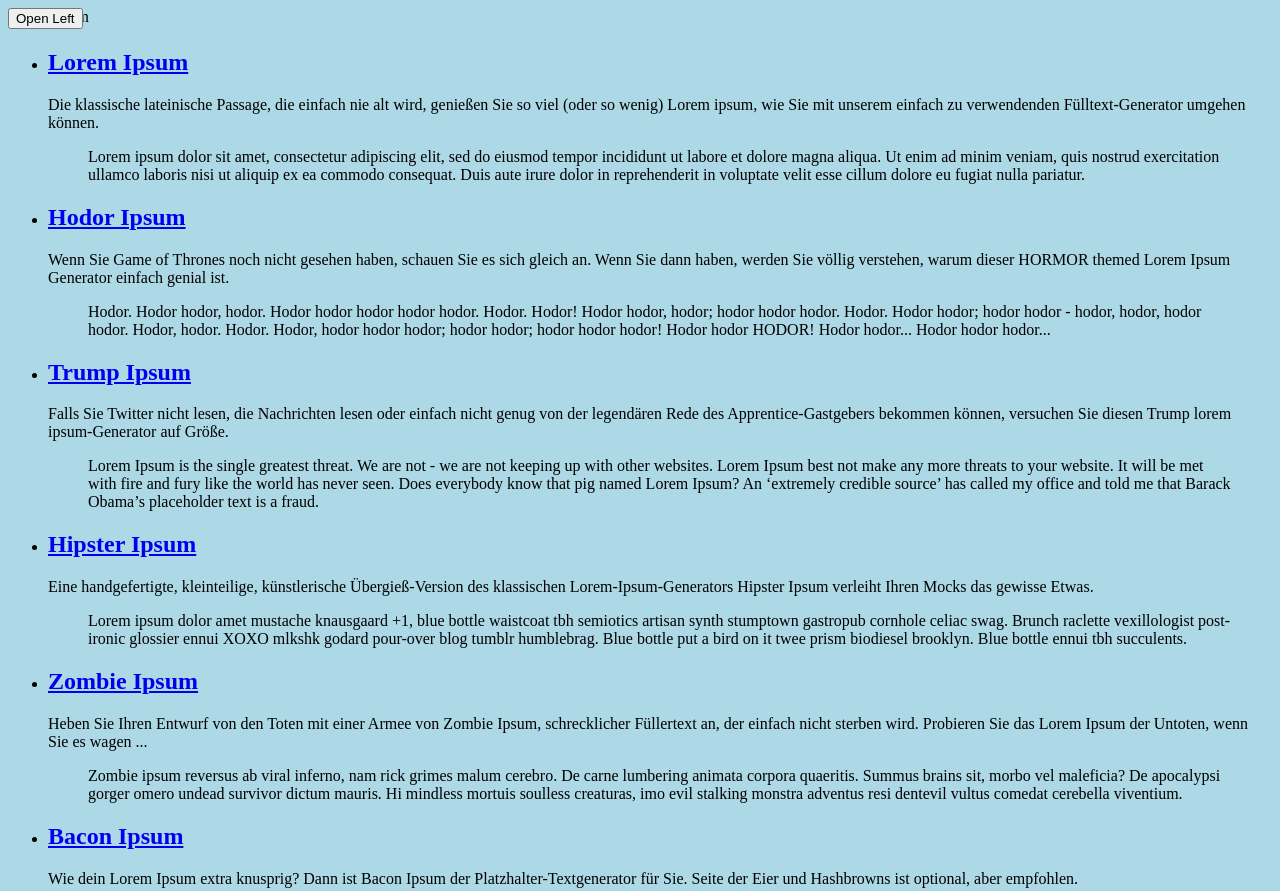
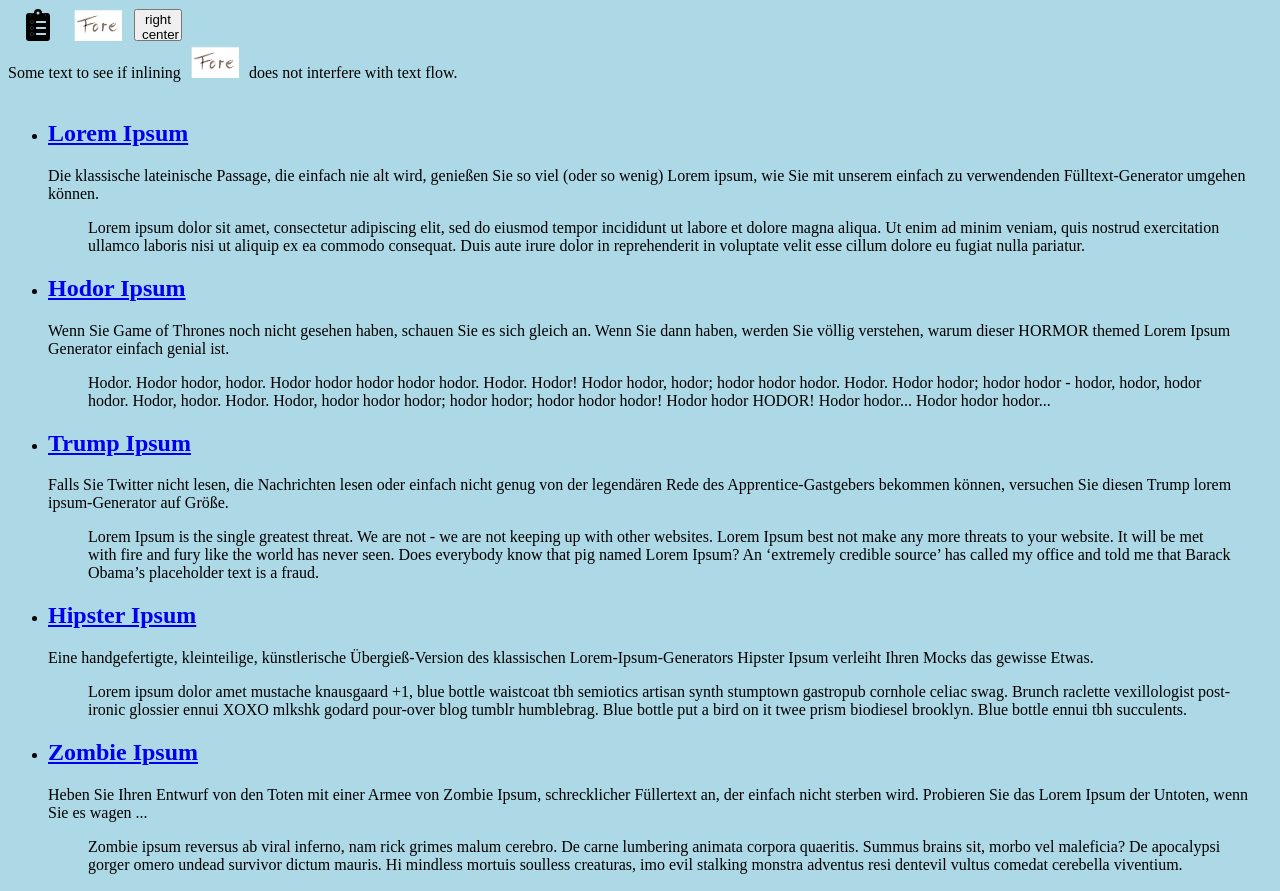
Before and after one commit to JinnElements/jinn-window, a website with bundled scripts: page demo/index.html in a window 1280 px wide. Shown: the top 891 px of the page. Built offline with nearby package versions, Linux system fonts and the light colour scheme; what jspanel4 would draw is missing.

Commit message:
supporting slotted icon to fire up the window; generic css slot matcher instead of hard-coded; not absolute any more and display:inline-block; fixed open() function to work without help of slotchanged event; documentation

```diff
--- a/demo/index.html
+++ b/demo/index.html
@@ -19,11 +19,55 @@
       width: 1rem !important;
       height: 1rem !important;}
 
+    svg{
+      width:2rem;
+      height:2rem;
+    }
+/*
+    jinn-window *{
+      display: none;
+    }
+*/
+    jinn-window > *:nth-child(1){
+      width: 3rem;
+      height: 2rem;
+    }
+    .toolbar{
+      display: flex;
+      flex-direction: row;
+    }
+
   </style>
 </head>
 <body>
-<div id="demo"></div>
-<jinn-window name="23"  headercontrols="close" open position="right-bottom" title="right-bottom">right-bottom</jinn-window>
+<!--<div id="demo"></div>-->
+<div class="toolbar">
+<jinn-window name="first"  headercontrols="close" position="right-bottom" title="right-bottom">
+  <svg slot="icon" aria-hidden="true" class="svg-inline&#45;&#45;fa fa-clipboard-list fa-w-12 block fa-2x text-purple-800" data-fa-i2svg="" data-icon="clipboard-list" data-prefix="fad" focusable="false" role="img" viewBox="0 0 384 512" xmlns="http://www.w3.org/2000/svg"><g class="fa-group"><path class="fa-secondary" d="M336 64h-80a64 64 0 0 1 64 64H64a64 64 0 0 1 64-64H48a48 48 0 0 0-48 48v352a48 48 0 0 0 48 48h288a48 48 0 0 0 48-48V112a48 48 0 0 0-48-48zM96 424a24 24 0 1 1 24-24 23.94 23.94 0 0 1-24 24zm0-96a24 24 0 1 1 24-24 23.94 23.94 0 0 1-24 24zm0-96a24 24 0 1 1 24-24 23.94 23.94 0 0 1-24 24zm224 176a8 8 0 0 1-8 8H168a8 8 0 0 1-8-8v-16a8 8 0 0 1 8-8h144a8 8 0 0 1 8 8zm0-96a8 8 0 0 1-8 8H168a8 8 0 0 1-8-8v-16a8 8 0 0 1 8-8h144a8 8 0 0 1 8 8zm0-96a8 8 0 0 1-8 8H168a8 8 0 0 1-8-8v-16a8 8 0 0 1 8-8h144a8 8 0 0 1 8 8z" fill="currentColor"></path><path class="fa-primary" d="M96 376a24 24 0 1 0 24 24 23.94 23.94 0 0 0-24-24zm0-96a24 24 0 1 0 24 24 23.94 23.94 0 0 0-24-24zm0-96a24 24 0 1 0 24 24 23.94 23.94 0 0 0-24-24zM256 64a64 64 0 0 0-128 0 64 64 0 0 0-64 64h256a64 64 0 0 0-64-64zm-64 24a24 24 0 1 1 24-24 23.94 23.94 0 0 1-24 24z" fill="currentColor"></path></g></svg>
+  right-bottom
+</jinn-window>
+<jinn-window name="second"  headercontrols="close" position="center-top" title="right-bottom">
+  <img src="light.png" slot="icon"/>
+  center-top
+</jinn-window>
+<jinn-window name="second"  headercontrols="close" position="right-center" title="right-center">
+  <button slot="icon">right center</button>
+  right-center
+</jinn-window>
+</div>
+
+<div class="text-block">
+  Some text to see if inlining
+  <jinn-window name="second"  headercontrols="close" position="center" title="right-bottom">
+    <img src="light.png" slot="icon"/>
+    center
+  </jinn-window>
+  does not interfere with text flow.
+</div>
+<jinn-window name="42"  position="left-bottom" open title="left-bottom">
+  <h1>hey</h1>
+<!--  <svg aria-hidden="true" class="svg-inline&#45;&#45;fa fa-clipboard-list fa-w-12 block fa-2x text-purple-800" data-fa-i2svg="" data-icon="clipboard-list" data-prefix="fad" focusable="false" role="img" viewBox="0 0 384 512" xmlns="http://www.w3.org/2000/svg"><g class="fa-group"><path class="fa-secondary" d="M336 64h-80a64 64 0 0 1 64 64H64a64 64 0 0 1 64-64H48a48 48 0 0 0-48 48v352a48 48 0 0 0 48 48h288a48 48 0 0 0 48-48V112a48 48 0 0 0-48-48zM96 424a24 24 0 1 1 24-24 23.94 23.94 0 0 1-24 24zm0-96a24 24 0 1 1 24-24 23.94 23.94 0 0 1-24 24zm0-96a24 24 0 1 1 24-24 23.94 23.94 0 0 1-24 24zm224 176a8 8 0 0 1-8 8H168a8 8 0 0 1-8-8v-16a8 8 0 0 1 8-8h144a8 8 0 0 1 8 8zm0-96a8 8 0 0 1-8 8H168a8 8 0 0 1-8-8v-16a8 8 0 0 1 8-8h144a8 8 0 0 1 8 8zm0-96a8 8 0 0 1-8 8H168a8 8 0 0 1-8-8v-16a8 8 0 0 1 8-8h144a8 8 0 0 1 8 8z" fill="currentColor"></path><path class="fa-primary" d="M96 376a24 24 0 1 0 24 24 23.94 23.94 0 0 0-24-24zm0-96a24 24 0 1 0 24 24 23.94 23.94 0 0 0-24-24zm0-96a24 24 0 1 0 24 24 23.94 23.94 0 0 0-24-24zM256 64a64 64 0 0 0-128 0 64 64 0 0 0-64 64h256a64 64 0 0 0-64-64zm-64 24a24 24 0 1 1 24-24 23.94 23.94 0 0 1-24 24z" fill="currentColor"></path></g></svg>-->
+</jinn-window>
 <jinn-window name="23"  open position="right-top" title="right-top">
   <ul class="right-top">
     <li class="page-list__item" itemscope="" itemtype="https://schema.org/CreativeWork">
@@ -343,24 +387,15 @@
     </li>
   </ul>
 </jinn-window>
+<!--
 <jinn-window name="23"  headercontrols="smallify close" open position="center-bottom" title="center-bottom"><h1>center-bottom</h1></jinn-window>
-<jinn-window name="42"  position="left-bottom"  title="left-bottom"> <svg aria-hidden="true" class="svg-inline--fa fa-clipboard-list fa-w-12 block fa-2x text-purple-800" data-fa-i2svg="" data-icon="clipboard-list" data-prefix="fad" focusable="false" role="img" viewBox="0 0 384 512" xmlns="http://www.w3.org/2000/svg"><g class="fa-group"><path class="fa-secondary" d="M336 64h-80a64 64 0 0 1 64 64H64a64 64 0 0 1 64-64H48a48 48 0 0 0-48 48v352a48 48 0 0 0 48 48h288a48 48 0 0 0 48-48V112a48 48 0 0 0-48-48zM96 424a24 24 0 1 1 24-24 23.94 23.94 0 0 1-24 24zm0-96a24 24 0 1 1 24-24 23.94 23.94 0 0 1-24 24zm0-96a24 24 0 1 1 24-24 23.94 23.94 0 0 1-24 24zm224 176a8 8 0 0 1-8 8H168a8 8 0 0 1-8-8v-16a8 8 0 0 1 8-8h144a8 8 0 0 1 8 8zm0-96a8 8 0 0 1-8 8H168a8 8 0 0 1-8-8v-16a8 8 0 0 1 8-8h144a8 8 0 0 1 8 8zm0-96a8 8 0 0 1-8 8H168a8 8 0 0 1-8-8v-16a8 8 0 0 1 8-8h144a8 8 0 0 1 8 8z" fill="currentColor"></path><path class="fa-primary" d="M96 376a24 24 0 1 0 24 24 23.94 23.94 0 0 0-24-24zm0-96a24 24 0 1 0 24 24 23.94 23.94 0 0 0-24-24zm0-96a24 24 0 1 0 24 24 23.94 23.94 0 0 0-24-24zM256 64a64 64 0 0 0-128 0 64 64 0 0 0-64 64h256a64 64 0 0 0-64-64zm-64 24a24 24 0 1 1 24-24 23.94 23.94 0 0 1-24 24z" fill="currentColor"></path></g></svg></jinn-window>
+<jinn-window name="42"  position="left-bottom"  title="left-bottom"> <svg aria-hidden="true" class="svg-inline&#45;&#45;fa fa-clipboard-list fa-w-12 block fa-2x text-purple-800" data-fa-i2svg="" data-icon="clipboard-list" data-prefix="fad" focusable="false" role="img" viewBox="0 0 384 512" xmlns="http://www.w3.org/2000/svg"><g class="fa-group"><path class="fa-secondary" d="M336 64h-80a64 64 0 0 1 64 64H64a64 64 0 0 1 64-64H48a48 48 0 0 0-48 48v352a48 48 0 0 0 48 48h288a48 48 0 0 0 48-48V112a48 48 0 0 0-48-48zM96 424a24 24 0 1 1 24-24 23.94 23.94 0 0 1-24 24zm0-96a24 24 0 1 1 24-24 23.94 23.94 0 0 1-24 24zm0-96a24 24 0 1 1 24-24 23.94 23.94 0 0 1-24 24zm224 176a8 8 0 0 1-8 8H168a8 8 0 0 1-8-8v-16a8 8 0 0 1 8-8h144a8 8 0 0 1 8 8zm0-96a8 8 0 0 1-8 8H168a8 8 0 0 1-8-8v-16a8 8 0 0 1 8-8h144a8 8 0 0 1 8 8zm0-96a8 8 0 0 1-8 8H168a8 8 0 0 1-8-8v-16a8 8 0 0 1 8-8h144a8 8 0 0 1 8 8z" fill="currentColor"></path><path class="fa-primary" d="M96 376a24 24 0 1 0 24 24 23.94 23.94 0 0 0-24-24zm0-96a24 24 0 1 0 24 24 23.94 23.94 0 0 0-24-24zm0-96a24 24 0 1 0 24 24 23.94 23.94 0 0 0-24-24zM256 64a64 64 0 0 0-128 0 64 64 0 0 0-64 64h256a64 64 0 0 0-64-64zm-64 24a24 24 0 1 1 24-24 23.94 23.94 0 0 1-24 24z" fill="currentColor"></path></g></svg></jinn-window>
 <jinn-window name="5"  open position="center" size="150 50" title="center"><div class="center-box">center</div></jinn-window>
+-->
 
-<button id="openLeft">Open Left</button>
+<!--<button id="openLeft">Open Left Bottom</button>-->
 
-<script type="text/javascript">
-  const openButton = document.getElementById("openLeft");
-    const win = document.querySelector("jinn-window[name='42']");
 
-  openButton.addEventListener("click", (e) => {
-    win.open();
-  });
-
-  win.addEventListener("window-opened", (e) => {
-    console.log("window-opened", e.detail)
-  });
-</script>
 
 <section class="page-section g">
   <ul class="page-list g12-xs g9-md g3-md-offset g6-xl g3-xl-offset">
@@ -681,19 +716,6 @@
     </li>
   </ul>
   <div class="g12-xs g3-xl page-display s-half-page">
-    <div class="page-display__block">
-      <div id="waldo-tag-5040" class="waldo-display-unit" data-processed="true" style="min-width: 300px; min-height: 600px;" data-google-query-id="CIbf1NvOyPcCFVz_uwgdoFMMZQ"><div id="google_ads_iframe_/124067137,22580084566/loremipsum300x600FL_1_0__container__" style="border: 0pt none;"><iframe id="google_ads_iframe_/124067137,22580084566/loremipsum300x600FL_1_0" name="google_ads_iframe_/124067137,22580084566/loremipsum300x600FL_1_0" title="3rd party ad content" width="300" height="600" scrolling="no" marginwidth="0" marginheight="0" frameborder="0" role="region" aria-label="Advertisement" tabindex="0" sandbox="allow-forms allow-popups allow-popups-to-escape-sandbox allow-same-origin allow-scripts allow-top-navigation-by-user-activation" data-load-complete="true" data-google-container-id="1" style="border: 0px; vertical-align: bottom;"></iframe></div></div>
-      <!-- <script async src="https://pagead2.googlesyndication.com/pagead/js/adsbygoogle.js"></script>
-      <ins class="adsbygoogle"
-           style="display:block"
-           data-ad-client="ca-pub-9381543993488137"
-           data-ad-slot="8777518508"
-           data-ad-format="auto"
-           data-full-width-responsive="true"></ins>
-      <script>
-        (adsbygoogle = window.adsbygoogle || []).push({});
-      </script> -->
-    </div>
     <div class="page-display__block mt72">
       <div id="waldo-tag-5042" class="waldo-display-unit" data-processed="true" style="min-width: 300px; min-height: 600px;" data-google-query-id="CIff1NvOyPcCFVz_uwgdoFMMZQ"><div id="google_ads_iframe_/124067137,22580084566/loremipsum300x600FL_2_0__container__" style="border: 0pt none; display: inline-block; width: 160px; height: 600px;"><iframe frameborder="0" src="https://d0dd6f06df340ff17d302990b8926970.safeframe.googlesyndication.com/safeframe/1-0-38/html/container.html" id="google_ads_iframe_/124067137,22580084566/loremipsum300x600FL_2_0" title="3rd party ad content" name="" scrolling="no" marginwidth="0" marginheight="0" width="160" height="600" data-is-safeframe="true" sandbox="allow-forms allow-popups allow-popups-to-escape-sandbox allow-same-origin allow-scripts allow-top-navigation-by-user-activation" role="region" aria-label="Advertisement" tabindex="0" data-google-container-id="2" data-load-complete="true" style="border: 0px; vertical-align: bottom;"></iframe></div></div>
     </div>
--- a/package.json
+++ b/package.json
@@ -3,7 +3,7 @@
   "description": "Webcomponent jinn-window following open-wc recommendations",
   "license": "MIT",
   "author": "jinn-window",
-  "version": "0.0.1",
+  "version": "0.0.2",
   "main": "index.js",
   "module": "index.js",
   "scripts": {
--- a/src/JinnWindow.js
+++ b/src/JinnWindow.js
@@ -1,5 +1,16 @@
 import { jsPanel } from '../node_modules/jspanel4/es6module/jspanel.min.js';
 
+/**
+ * Wraps jsPanel4 and exposes a small subset of it as web component.
+ *
+ * JinnWindow provides a slot 'icon' to plugin an icon acting as button
+ * for opening the window. Note that the 'open' marker attribute should not
+ * be present in this case.
+ *
+ * Current limitations:
+ * due to limited functionality with '::slotted' selector currently only
+ * 'img' and 'svg' elements are supported.
+ */
 export class JinnWindow extends HTMLElement {
   constructor() {
     super();
@@ -9,20 +20,34 @@
   connectedCallback() {
     const style = `
           :host {
-        display: block;
-        width: 100%;
-        height: 100%;
+            display: inline-block;
             background: transparent;
-        position: absolute;
-        z-index: -1;
           }
+
+          #default{
+            display:none;
+          }
+
+          button{
+            background:transparent;
+            border:none;
+            cursor:pointer;
+          }
+
           ::slotted(*){
+            max-width:128px;
+            max-height:128px;
             display: none;
+          }
+
+          slot[name=icon]::slotted(*){
+            display:inline-block;
           }
         `;
 
     const html = `
-      <slot></slot>
+          <button id="iconBtn"><slot name="icon"></slot></button>
+          <slot id="default"></slot>
         `;
 
     this.shadowRoot.innerHTML = `
@@ -32,29 +57,64 @@
             ${html}
         `;
 
+    /**
+     * title of window to show on window handle
+     * @type {string|null}
+     */
     this.title = this.hasAttribute('title') ? this.getAttribute('title') : null;
+    /**
+     * name of window for referral
+     * @type {string|null}
+     */
     this.name = this.hasAttribute('name') ? this.getAttribute('name') : null;
+    /**
+     * position of window in viewport. Defaults to 'center'
+     * @type {string|string}
+     */
     this.position = this.hasAttribute('position')
       ? this.getAttribute('position')
       : 'center';
+    /**
+     * wether or not to snap windows to corners and border centers
+     * @type {string|string}
+     */
     this.snap = this.hasAttribute('snap') ? this.getAttribute('snap') : 'true';
+    /**
+     * the set of header icons to display.
+     * @type {string|string}
+     */
     this.headercontrols = this.hasAttribute('headercontrols')
       ? this.getAttribute('headercontrols')
       : 'minimize smallify close normalize';
+    /**
+     * sizing the window with space-separated X,Y values
+     * @type {string|string}
+     */
     this.size = this.hasAttribute('size') ? this.getAttribute('size') : 'auto';
     this.panel = null;
 
-    const slot = this.shadowRoot.querySelector('slot');
+    const iconBtn = this.shadowRoot.getElementById('iconBtn');
+    iconBtn.addEventListener('click', () => {
+      this.open();
+    });
 
-    // eslint-disable-next-line no-unused-vars
-    slot.addEventListener('slotchange', event => {
     if (this.hasAttribute('open') && !this.panel) {
       this.open();
     }
-    });
   }
 
   open() {
+    const slots = this.shadowRoot.querySelectorAll('slot');
+
+    // ### grabbing the content from the default slot which is second in template
+    const content = slots[1].assignedNodes();
+
+    // ### create wrapper div to hold content
+    const result = document.createElement('div');
+    content.forEach(node => {
+      result.appendChild(node.cloneNode(true));
+    });
+
     this.panel = jsPanel.create({
       headerTitle: this.title,
       theme: 'light',
@@ -72,7 +132,7 @@
           ? 'true'
           : 'remove',
       },
-      content: this.innerHTML,
+      content: result,
     });
 
     const event = new CustomEvent('window-opened', {
```
Also changed, not shown: README.md, demo/light.png (added), 1 other file. Lines whose indentation alone changed are shown as unchanged.
